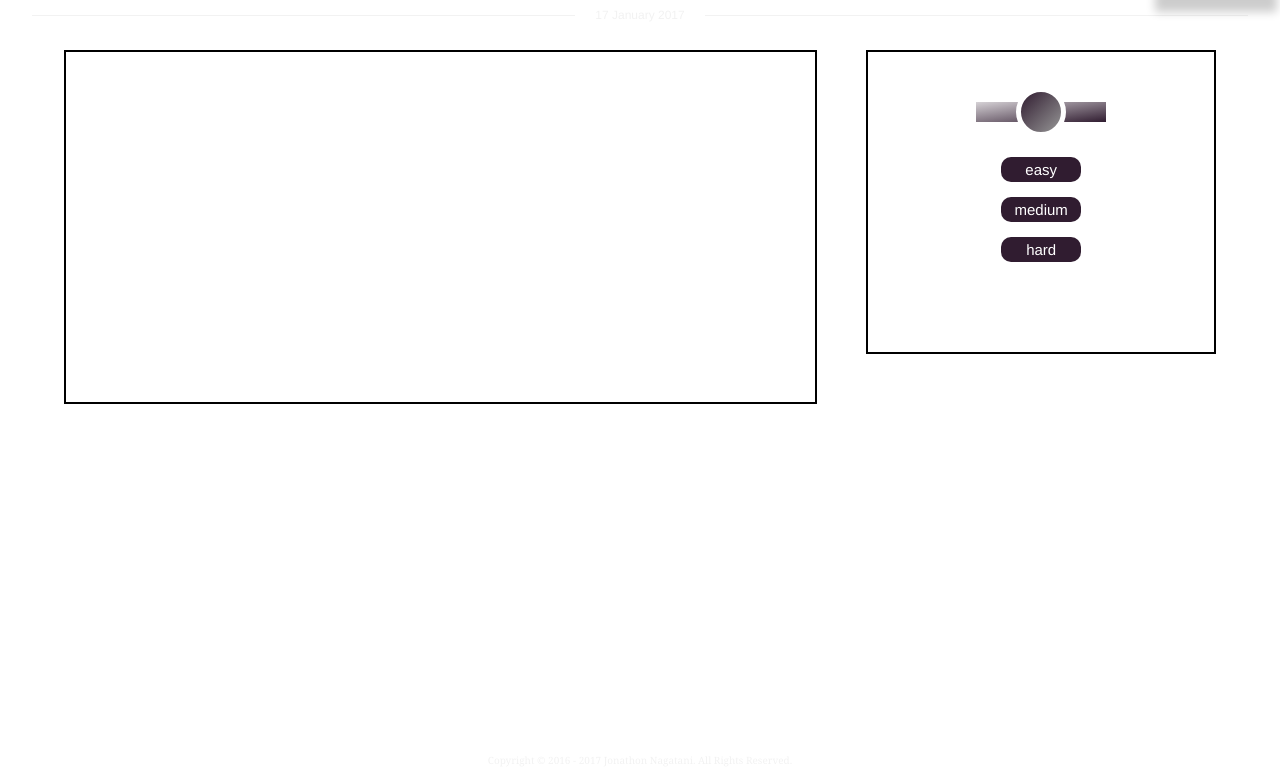
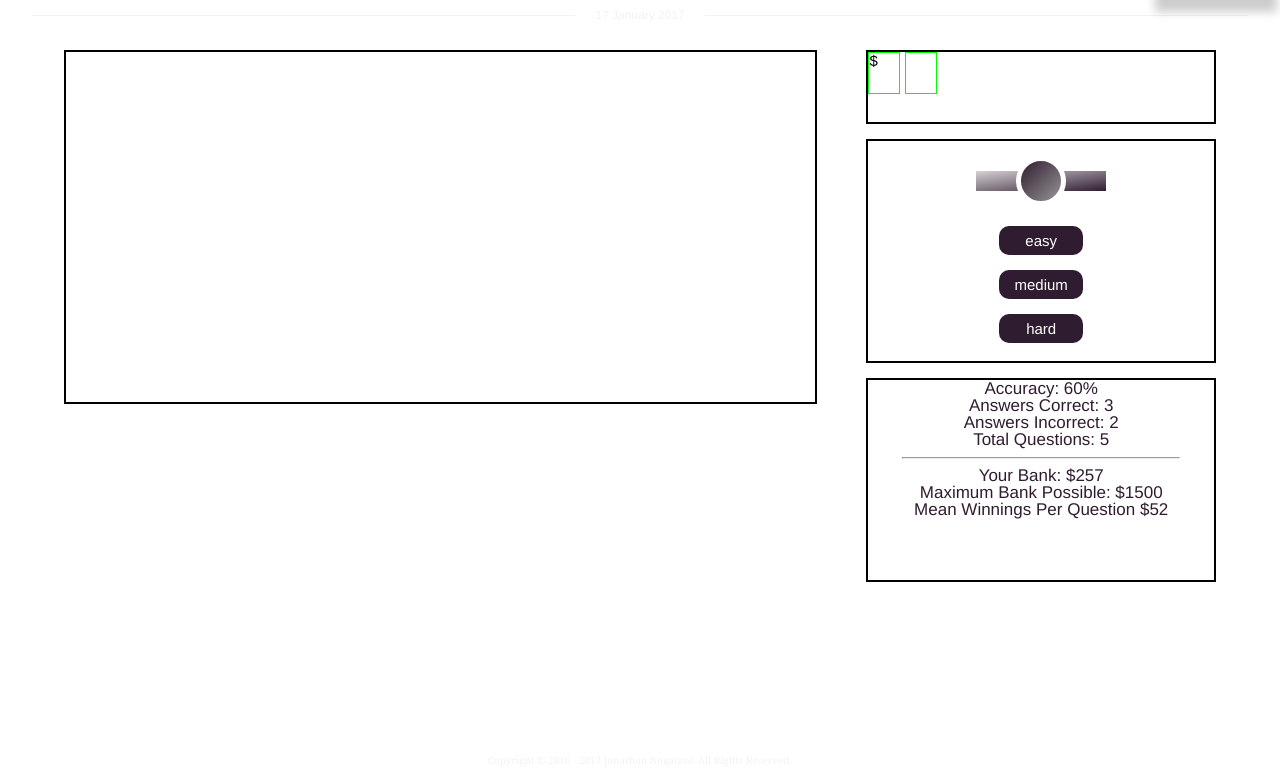
Before and after one commit to nmsb10/TriviaGame, a PHP site: page /apps/app03.html in a window 1280 px wide. Shown: the part 26-800 px from the top of the page. Run offline with PHP 8.4, Linux system fonts and the light colour scheme.

Commit message:
fade stuff

```diff
--- a/apps/app03.html
+++ b/apps/app03.html
@@ -34,7 +34,13 @@
 			<div id = 'main-content'>
 				<div id = 'exam-content'>
 				</div>
-				<div id = 'user-panel'>
+				<div class = 'user-panel' id = 'current-prize'>
+					<div class = 'prize-info'>$
+					</div>
+					<div class = 'prize-info' id = 'possible-winnings'>
+					</div>
+				</div>
+				<div class = 'user-panel'>
 					<div id = 'start-button-div'>
 						<div id = 'sb-rectangle'>
 						</div>
@@ -52,6 +58,31 @@
 						<div class = 'dif-button' id = 'dhard'>
 						hard
 						</div>
+					</div>
+				</div>
+				<div class = 'user-panel' id = 'user-statistics'>
+					<div class = 'stats-title'>Accuracy:
+						<div class = 'stats-content' id = 'answers-accuracy'>60%
+						</div>
+					</div>
+					<div class = 'stats-title'>Answers Correct:
+						<div class = 'stats-content' id = 'answers-correct'>3</div>
+					</div>
+					<div class = 'stats-title'>Answers Incorrect:
+						<div class = 'stats-content' id = 'answers-incorrect'>2</div>
+					</div>
+					<div class = 'stats-title'>Total Questions:
+						<div class = 'stats-content' id = 'answers-questions'>5</div>
+					</div>
+					<hr width="80%">
+					<div class = 'stats-title'>Your Bank:
+						<div class = 'stats-content' id = 'answers-bank'>$257</div>
+					</div>
+					<div class = 'stats-title'>Maximum Bank Possible:
+						<div class = 'stats-content' id = 'answers-maxbank'>$1500</div>
+					</div>
+					<div class = 'stats-title'>Mean Winnings Per Question
+						<div class = 'stats-content' id = 'answers-meanbank'>$52</div>
 					</div>
 				</div>
 			</div>
--- a/assets/css/styleapp03.css
+++ b/assets/css/styleapp03.css
@@ -33,21 +33,38 @@
 	float: left;
 }
 
-#user-panel{
+.user-panel{
 	display: inline-block;
 	vertical-align: top;
 	width: 30%;
 	min-width: 200px;
-	height:300px;
+	height:220px;
 	border: 2px solid black;
 	float: right;
+	margin-bottom: 15px;
+}
+
+.user-panel:last-child{
+	margin-bottom: 30px;
+}
+
+#current-prize{
+	height: 70px;
+}
+
+.prize-info{
+	height: 40px;
+	width: 30px;
+	display: inline-block;
+	border: 1px solid lime;
+	vertical-align: top;
 }
 
 #start-button-div{
 	width: 130px;
 	height:40px;
 	/*border: 1px solid black;*/
-	margin: 50px auto 0px;
+	margin: 30px auto 0px;
 }
 
 #sb-rectangle{
@@ -83,18 +100,33 @@
 	margin: 15px auto 0px;
 	width: 80px;
 	height: 25px;
+	border-color: rgba(255, 255, 255, 0);
+	border-style: solid;
+	border-width: 2px;
 	border-radius: 10px;
 	text-align: center;
 	line-height: 25px;
 	color: white;
 	background-color: rgba(48, 28, 48, 1);
 	cursor: pointer;
-	-webkit-transition: box-shadow 0.5s; /* For Safari 3.1 to 6.0 */
-    transition: box-shadow 0.5s;
+	-webkit-transition: box-shadow 0.5s, border-color 1s; /* For Safari 3.1 to 6.0 */
+    transition: box-shadow 0.5s, border-color 1s;
 }
 
 .dif-button:hover{
 	box-shadow: 5px 5px 8px 1px rgba(0,0,0,0.7);
+	border-color: rgba(255, 255, 255, 1);
+}
+
+#user-statistics{
+	height: 200px;
+	color: rgba(48, 28, 48, 1);
+	text-align: center;
+	font-size: 17px;
+}
+
+.stats-content{
+	display: inline;
 }
 
 
@@ -109,14 +141,9 @@
 
 
 
-#user-statistics{
-	width: 100%;
-	height: 35px;
-	color: rgba(48, 28, 48, 1);
-	text-align: center;
-	font-size: 23px;
-	font-weight: 700;
-}
+
+
+
 
 .player-stats{
 	display: inline-block;
```
Also changed, not shown: assets/css/stylestandards.css (+58 -15 lines), assets/javascript/standards.js (+7 -49 lines).
